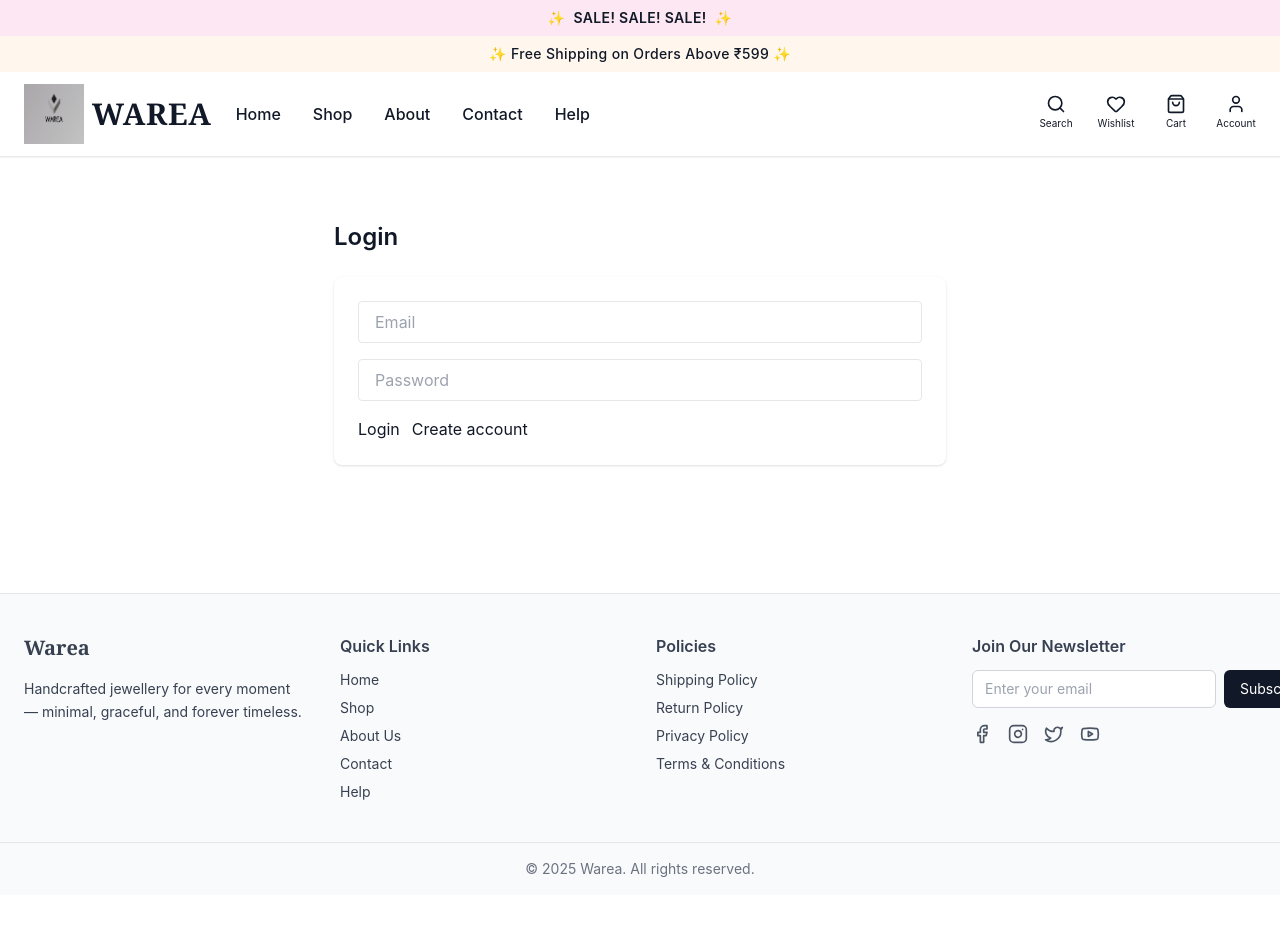
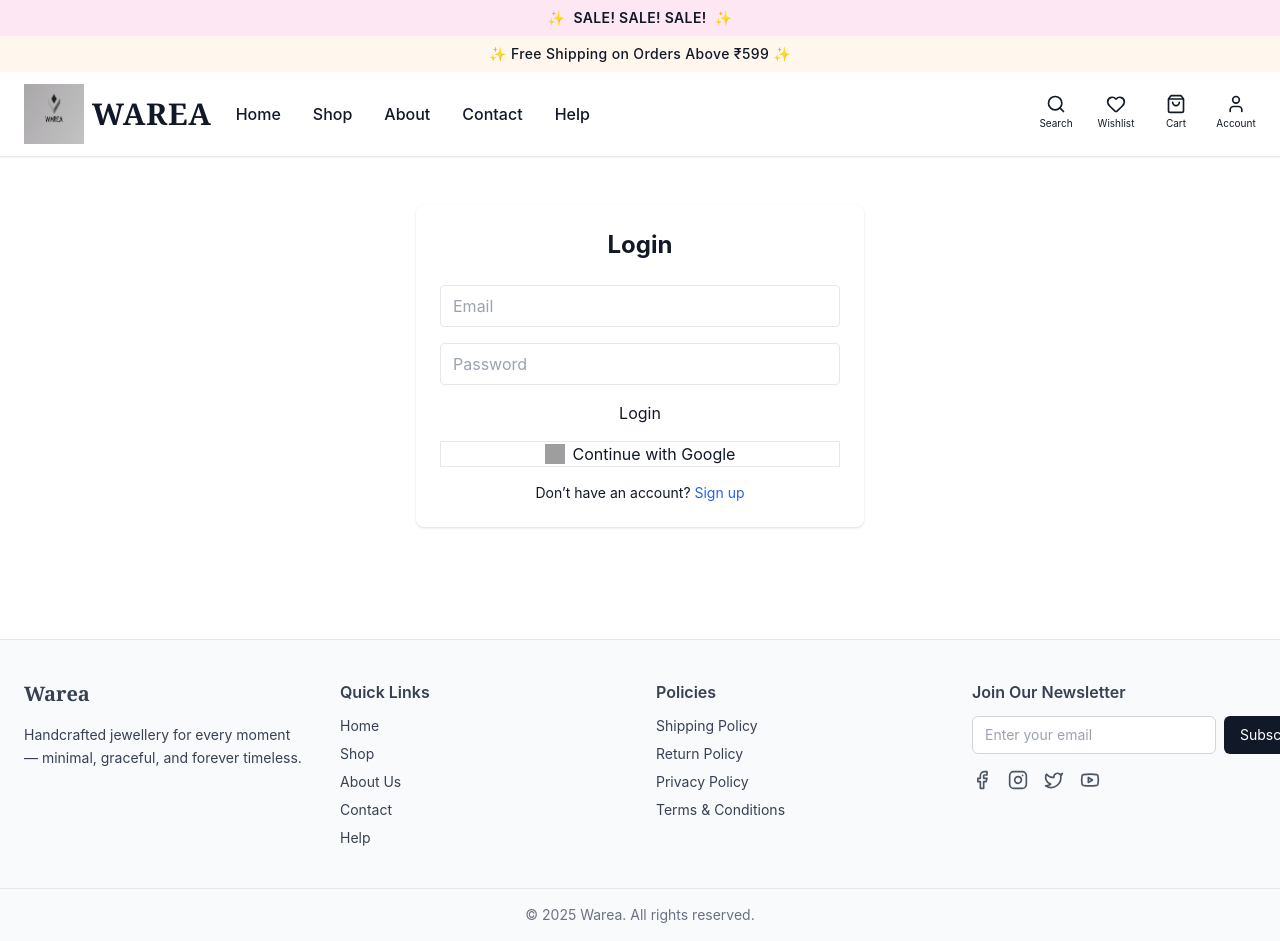
Before and after one commit to mohitkmr8566-ark/warea, a Next.js app: page /login in a window 1280 px wide. Shown: the top 941 px of the page. Before the commit the page ends 895 px from the top, so only its background shows below. Built offline with nearby package versions, Linux system fonts and the light colour scheme; no server answers; grey boxes are pictures that could not be loaded.

Commit message:
🚀 Day 9: Added Firebase Authentication (Google + Email) with full integration and working UI

```diff
--- /dev/null
+++ b/lib/firebase.js
@@ -0,0 +1,31 @@
+// lib/firebase.js
+import { initializeApp, getApps, getApp } from "firebase/app";
+import { getAuth, GoogleAuthProvider } from "firebase/auth";
+import { getAnalytics } from "firebase/analytics";
+
+// ✅ Firebase config (from .env.local)
+const firebaseConfig = {
+  apiKey: process.env.NEXT_PUBLIC_FIREBASE_API_KEY,
+  authDomain: process.env.NEXT_PUBLIC_FIREBASE_AUTH_DOMAIN,
+  projectId: process.env.NEXT_PUBLIC_FIREBASE_PROJECT_ID,
+  storageBucket: process.env.NEXT_PUBLIC_FIREBASE_STORAGE_BUCKET,
+  messagingSenderId: process.env.NEXT_PUBLIC_FIREBASE_MESSAGING_SENDER_ID,
+  appId: process.env.NEXT_PUBLIC_FIREBASE_APP_ID,
+  measurementId: process.env.NEXT_PUBLIC_FIREBASE_MEASUREMENT_ID,
+};
+
+// ✅ Initialize Firebase safely (Next.js runs multiple times)
+const app = !getApps().length ? initializeApp(firebaseConfig) : getApp();
+
+// ✅ Firebase services
+export const auth = getAuth(app);
+export const googleProvider = new GoogleAuthProvider();
+
+// ✅ Analytics (only if running in browser)
+let analytics;
+if (typeof window !== "undefined") {
+  analytics = getAnalytics(app);
+}
+
+export { analytics };
+export default app;
--- a/package.json
+++ b/package.json
@@ -10,6 +10,7 @@
   },
   "dependencies": {
     "@next/font": "^14.2.15",
+    "firebase": "^12.3.0",
     "lucide-react": "^0.544.0",
     "next": "15.5.4",
     "react": "19.1.0",
--- a/pages/_app.js
+++ b/pages/_app.js
@@ -16,8 +16,8 @@ export default function MyApp({ Component, pageProps }) {
         <AuthProvider>
           <Toaster position="top-right" />
           <div className="min-h-screen flex flex-col">
-            <TopBar />        {/* single TopBar, non-sticky */}
-            <Header />        {/* sticky header (nav + icons) */}
+            <TopBar />
+            <Header />
             <main className="flex-1 page-container">
               <Component {...pageProps} />
             </main>
--- a/pages/login.js
+++ b/pages/login.js
@@ -4,30 +4,66 @@
 import { useState } from "react";
 import { useRouter } from "next/router";
 import { useAuth } from "@/store/AuthContext";
+import toast from "react-hot-toast";
 
 export default function LoginPage() {
-  const { login } = useAuth();
   const router = useRouter();
-  const [email, setEmail] = useState("");
-  const [password, setPassword] = useState("");
+  const { login, googleLogin } = useAuth();
+  const [form, setForm] = useState({ email: "", password: "" });
 
-  const submit = async (e) => {
+  const handleSubmit = async (e) => {
     e.preventDefault();
-    const u = await login({ email, password });
-    if (u) router.push("/profile");
+    await login(form.email, form.password);
+    router.push("/profile");
+  };
+
+  const handleGoogle = async () => {
+    await googleLogin();
+    router.push("/profile");
   };
 
   return (
-    <div className="page-container py-16 max-w-xl mx-auto">
-      <h1 className="text-2xl font-semibold mb-6">Login</h1>
-      <form onSubmit={submit} className="space-y-4 bg-white p-6 rounded-lg shadow">
-        <input value={email} onChange={(e)=>setEmail(e.target.value)} placeholder="Email" className="w-full px-4 py-2 border rounded" />
-        <input type="password" value={password} onChange={(e)=>setPassword(e.target.value)} placeholder="Password" className="w-full px-4 py-2 border rounded" />
-        <div className="flex gap-3">
-          <button type="submit" className="btn btn-primary">Login</button>
-          <a href="/signup" className="btn btn-ghost">Create account</a>
-        </div>
-      </form>
-    </div>
+    <main className="page-container py-12">
+      <div className="max-w-md mx-auto bg-white p-6 rounded-lg shadow">
+        <h1 className="text-2xl font-bold mb-6 text-center">Login</h1>
+
+        <form onSubmit={handleSubmit} className="space-y-4">
+          <input
+            type="email"
+            placeholder="Email"
+            value={form.email}
+            onChange={(e) => setForm({ ...form, email: e.target.value })}
+            className="w-full border px-3 py-2 rounded"
+            required
+          />
+          <input
+            type="password"
+            placeholder="Password"
+            value={form.password}
+            onChange={(e) => setForm({ ...form, password: e.target.value })}
+            className="w-full border px-3 py-2 rounded"
+            required
+          />
+          <button type="submit" className="btn btn-primary w-full">
+            Login
+          </button>
+        </form>
+
+        <button
+          onClick={handleGoogle}
+          className="btn btn-ghost w-full mt-4 border flex items-center justify-center gap-2"
+        >
+          <img src="/google-icon.svg" alt="Google" className="w-5 h-5" />
+          Continue with Google
+        </button>
+
+        <p className="text-center mt-4 text-sm">
+          Don’t have an account?{" "}
+          <a href="/signup" className="text-blue-600 hover:underline">
+            Sign up
+          </a>
+        </p>
+      </div>
+    </main>
   );
 }
--- a/pages/profile.js
+++ b/pages/profile.js
@@ -1,23 +1,8 @@
 import Head from "next/head";
-import { useState } from "react";
 import { useAuth } from "@/store/AuthContext";
 
 export default function ProfilePage() {
-  const { user, login, logout, signup } = useAuth();
-  const [tab, setTab] = useState("login");
-  const [form, setForm] = useState({ email: "", name: "" });
-
-  const handleLogin = async (e) => {
-    e.preventDefault();
-    const res = await login({ email: form.email, name: form.name });
-    if (res) setForm({ email: "", name: "" });
-  };
-
-  const handleSignup = async (e) => {
-    e.preventDefault();
-    const res = await signup({ email: form.email, name: form.name });
-    if (res) setForm({ email: "", name: "" });
-  };
+  const { user, logout } = useAuth();
 
   return (
     <>
@@ -26,46 +11,35 @@ export default function ProfilePage() {
         <h1 className="text-3xl font-bold mb-6">Your Profile</h1>
 
         {!user ? (
-          <div className="max-w-xl mx-auto bg-white p-6 rounded-lg shadow">
-            <div className="flex gap-4 mb-6">
-              <button className={`px-4 py-2 ${tab === "login" ? "bg-gray-900 text-white" : "bg-gray-100"}`} onClick={() => setTab("login")}>Login</button>
-              <button className={`px-4 py-2 ${tab === "signup" ? "bg-gray-900 text-white" : "bg-gray-100"}`} onClick={() => setTab("signup")}>Sign up</button>
-            </div>
-
-            {tab === "login" ? (
-              <form onSubmit={handleLogin} className="space-y-4">
-                <input type="email" required placeholder="Email" value={form.email} onChange={(e)=>setForm(s=>({...s,email:e.target.value}))} className="w-full border px-3 py-2 rounded" />
-                <input type="text" placeholder="Name (optional)" value={form.name} onChange={(e)=>setForm(s=>({...s,name:e.target.value}))} className="w-full border px-3 py-2 rounded" />
-                <button type="submit" className="btn btn-primary">Login</button>
-              </form>
-            ) : (
-              <form onSubmit={handleSignup} className="space-y-4">
-                <input type="email" required placeholder="Email" value={form.email} onChange={(e)=>setForm(s=>({...s,email:e.target.value}))} className="w-full border px-3 py-2 rounded" />
-                <input type="text" required placeholder="Name" value={form.name} onChange={(e)=>setForm(s=>({...s,name:e.target.value}))} className="w-full border px-3 py-2 rounded" />
-                <button type="submit" className="btn btn-primary">Create account</button>
-              </form>
-            )}
+          <div className="text-center py-20">
+            <p className="text-lg mb-4">You are not logged in.</p>
+            <a href="/login" className="btn btn-primary">Login</a>
           </div>
         ) : (
           <div className="grid md:grid-cols-3 gap-6">
             <aside className="md:col-span-1 bg-white p-4 rounded-lg shadow">
-              <h2 className="font-medium mb-2">Account</h2>
+              <h2 className="font-medium mb-2">Account Info</h2>
               <div className="text-sm text-gray-700">
-                <p>Name: <strong>{user.name}</strong></p>
-                <p className="mt-1">Email: <strong>{user.email}</strong></p>
+                <p>Email: <strong>{user.email}</strong></p>
               </div>
-              <button className="mt-4 btn btn-ghost" onClick={()=>logout()}>Logout</button>
+              <button className="mt-4 btn btn-ghost" onClick={logout}>
+                Logout
+              </button>
             </aside>
 
             <section className="md:col-span-2 space-y-6">
               <div className="bg-white p-4 rounded-lg shadow">
                 <h3 className="font-medium mb-2">Orders</h3>
-                <p className="text-sm text-gray-500">No orders yet — this will show past orders after checkout.</p>
+                <p className="text-sm text-gray-500">
+                  No orders yet — this will show past orders after checkout.
+                </p>
               </div>
 
               <div className="bg-white p-4 rounded-lg shadow">
                 <h3 className="font-medium mb-2">Addresses</h3>
-                <p className="text-sm text-gray-500">Add an address to speed up checkout.</p>
+                <p className="text-sm text-gray-500">
+                  Add an address to speed up checkout.
+                </p>
               </div>
             </section>
           </div>
--- a/pages/signup.js
+++ b/pages/signup.js
@@ -8,23 +8,34 @@ import { useAuth } from "@/store/AuthContext";
 export default function SignupPage() {
   const { signup } = useAuth();
   const router = useRouter();
-  const [name, setName] = useState("");
   const [email, setEmail] = useState("");
   const [password, setPassword] = useState("");
 
   const submit = async (e) => {
     e.preventDefault();
-    const u = await signup({ name, email, password });
-    if (u) router.push("/profile");
+    await signup(email, password);
+    router.push("/profile");
   };
 
   return (
     <div className="page-container py-16 max-w-xl mx-auto">
       <h1 className="text-2xl font-semibold mb-6">Create Account</h1>
       <form onSubmit={submit} className="space-y-4 bg-white p-6 rounded-lg shadow">
-        <input value={name} onChange={(e)=>setName(e.target.value)} placeholder="Full name" className="w-full px-4 py-2 border rounded" />
-        <input value={email} onChange={(e)=>setEmail(e.target.value)} placeholder="Email" className="w-full px-4 py-2 border rounded" />
-        <input type="password" value={password} onChange={(e)=>setPassword(e.target.value)} placeholder="Password" className="w-full px-4 py-2 border rounded" />
+        <input
+          value={email}
+          onChange={(e) => setEmail(e.target.value)}
+          placeholder="Email"
+          className="w-full px-4 py-2 border rounded"
+          required
+        />
+        <input
+          type="password"
+          value={password}
+          onChange={(e) => setPassword(e.target.value)}
+          placeholder="Password"
+          className="w-full px-4 py-2 border rounded"
+          required
+        />
         <div className="flex gap-3">
           <button type="submit" className="btn btn-primary">Create Account</button>
           <a href="/login" className="btn btn-ghost">Login</a>
--- a/store/AuthContext.js
+++ b/store/AuthContext.js
@@ -1,38 +1,77 @@
 // store/AuthContext.js
+"use client";
 import { createContext, useContext, useEffect, useState } from "react";
+import { auth, googleProvider } from "@/lib/firebase";
+import {
+  signInWithPopup,
+  createUserWithEmailAndPassword,
+  signInWithEmailAndPassword,
+  signOut,
+  onAuthStateChanged,
+} from "firebase/auth";
+import toast from "react-hot-toast";
 
 const AuthContext = createContext();
 
 export function AuthProvider({ children }) {
   const [user, setUser] = useState(null);
+  const [loading, setLoading] = useState(true);
 
+  // 🔹 Listen for login/logout automatically
   useEffect(() => {
-    const s = localStorage.getItem("user");
-    if (s) setUser(JSON.parse(s));
+    const unsubscribe = onAuthStateChanged(auth, (firebaseUser) => {
+      setUser(firebaseUser ? firebaseUser : null);
+      setLoading(false);
+    });
+    return () => unsubscribe();
   }, []);
 
-  useEffect(() => {
-    if (user) localStorage.setItem("user", JSON.stringify(user));
-    else localStorage.removeItem("user");
-  }, [user]);
-
-  const login = ({ email, name }) => {
-    // placeholder: a real backend would return token + user data
-    const u = { email, name: name || "Customer" };
-    setUser(u);
-    return u;
+  // 🔹 Email signup
+  const signup = async (email, password) => {
+    try {
+      await createUserWithEmailAndPassword(auth, email, password);
+      toast.success("Account created successfully 🎉");
+    } catch (error) {
+      toast.error(error.message);
+    }
   };
 
-  const logout = () => setUser(null);
-
-  const signup = ({ email, name }) => {
-    // placeholder: treat same as login for now
-    const u = { email, name: name || "Customer" };
-    setUser(u);
-    return u;
+  // 🔹 Email login
+  const login = async (email, password) => {
+    try {
+      await signInWithEmailAndPassword(auth, email, password);
+      toast.success("Logged in successfully ✅");
+    } catch (error) {
+      toast.error(error.message);
+    }
   };
 
-  return <AuthContext.Provider value={{ user, login, logout, signup }}>{children}</AuthContext.Provider>;
+  // 🔹 Google login
+  const googleLogin = async () => {
+    try {
+      await signInWithPopup(auth, googleProvider);
+      toast.success("Logged in with Google 🎯");
+    } catch (error) {
+      toast.error(error.message);
+    }
+  };
+
+  // 🔹 Logout
+  const logout = async () => {
+    try {
+      await signOut(auth);
+      toast.success("Logged out successfully 👋");
+    } catch (error) {
+      toast.error(error.message);
+    }
+  };
+
+  const value = { user, login, signup, googleLogin, logout, loading };
+  return (
+    <AuthContext.Provider value={value}>
+      {!loading && children}
+    </AuthContext.Provider>
+  );
 }
 
 export const useAuth = () => useContext(AuthContext);
```
Also changed, not shown: 1 other file (tests, documents, lock files or other folders).
